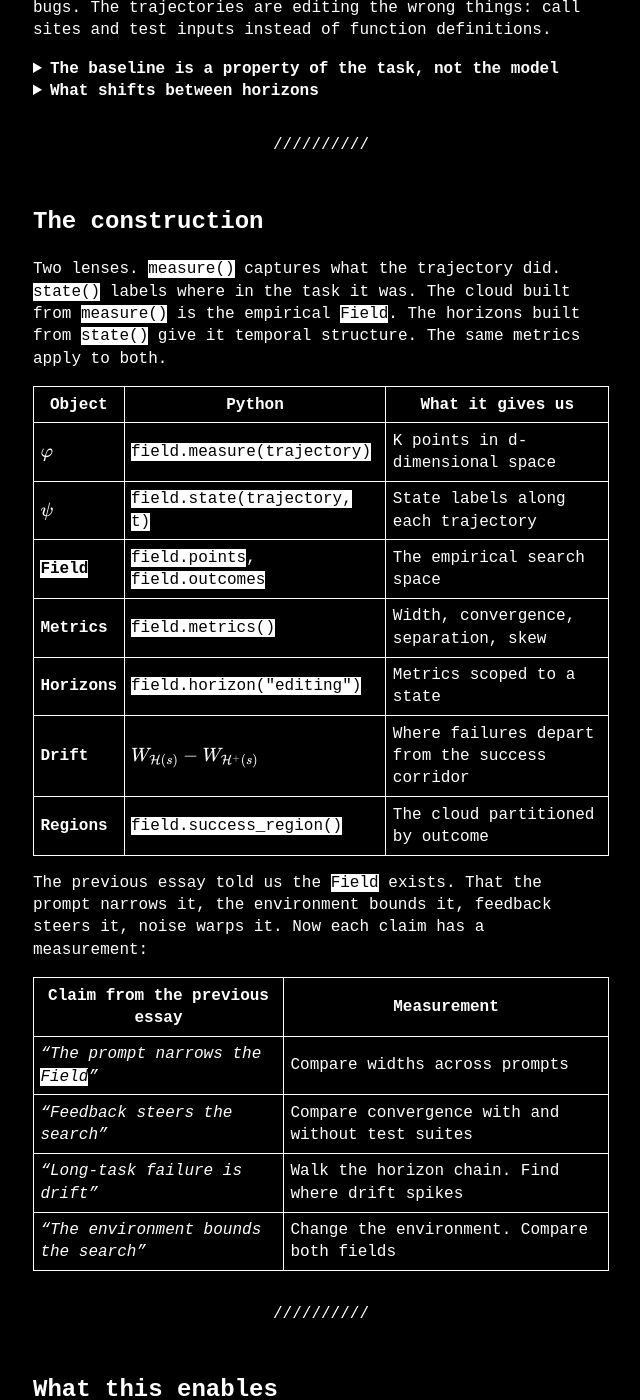
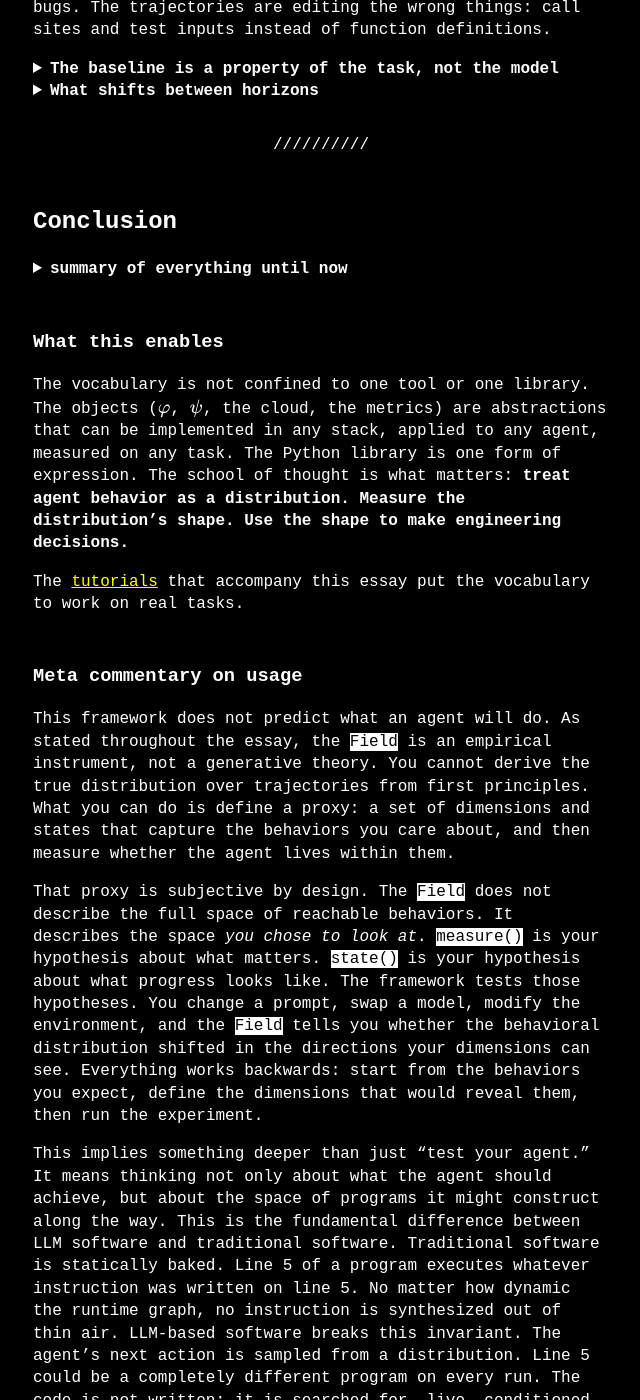
Before and after one commit to technoyoda/technoyoda.github.io, a Jekyll site: the page built from _posts/2026-02-28-agent-science.md, in a window 1280 px wide and 1400 px high, scrolled down 20465 px. Shown: the whole window, without its empty margins (319-959 px from the left). Built offline with Jekyll 4.4.1, drawn with Linux system fonts in a browser that asks for light colours; some of the changed text lies outside the part shown.

Commit message:
refactor order of things.

```diff
--- a/_posts/2026-02-28-agent-science.md
+++ b/_posts/2026-02-28-agent-science.md
@@ -731,9 +731,12 @@
 
 ---
 
-## The construction
+## Conclusion
 
-Two lenses. `measure()` captures what the trajectory did. `state()` labels where in the task it was. The cloud built from `measure()` is the empirical `Field`. The horizons built from `state()` give it temporal structure. The same metrics apply to both.
+<details markdown="1">
+<summary><b>summary of everything until now</b></summary>
+
+The construction rests on two lenses over the same trajectory. `measure()` projects *what the agent did* into a point cloud — the empirical `Field`. `state()` labels *where in the task* each step falls, slicing that cloud into horizons. One gives shape, the other gives temporal structure. Every metric (width, convergence, separation, skew) works on both.
 
 | Object | Python | What it gives us |
 |--------|--------|------------------|
@@ -745,6 +748,15 @@
 | **Drift** | $W_{\mathcal{H}(s)} - W_{\mathcal{H}^+(s)}$ | Where failures depart from the success corridor |
 | **Regions** | `field.success_region()` | The cloud partitioned by outcome |
 
+
+The metrics:
+- **Width** — is the measured behavior constrained or scattered across the dimensions you defined?
+- **Convergence** — are outcomes consistent within the behavioral space you chose to measure?
+- **Separation** — along which measured dimensions do successful and failing trajectories differ?
+- **Skew** — on a given dimension, does doing more correlate with success or failure?
+- **Horizons** — at which state does the measured behavioral variation change?
+- **Drift** — at which state do failing trajectories diverge from the success corridor within your `Field`?
+
 The previous essay told us the `Field` exists. That the prompt narrows it, the environment bounds it, feedback steers it, noise warps it. Now each claim has a measurement:
 
 | Claim from the previous essay | Measurement |
@@ -754,24 +766,16 @@
 | *"Long-task failure is drift"* | Walk the horizon chain. Find where drift spikes |
 | *"The environment bounds the search"* | Change the environment. Compare both fields |
 
----
+</details>
 
-## What this enables
+### What this enables
 
-This vocabulary is not confined to one tool or one library. The objects ($\varphi$, $\psi$, the cloud, the metrics) are abstractions that can be implemented in any stack, applied to any agent, measured on any task. The Python library is one form of expression. The school of thought is what matters: **treat agent behavior as a distribution. Measure the distribution's shape. Use the shape to make engineering decisions.**
+The vocabulary is not confined to one tool or one library. The objects ($\varphi$, $\psi$, the cloud, the metrics) are abstractions that can be implemented in any stack, applied to any agent, measured on any task. The Python library is one form of expression. The school of thought is what matters: **treat agent behavior as a distribution. Measure the distribution's shape. Use the shape to make engineering decisions.**
 
 The [tutorials](https://github.com/technoyoda/aft/tree/master/tutorials) that accompany this essay put the vocabulary to work on real tasks.
 
-The vocabulary:
 
-- **Width** — is the measured behavior constrained or scattered across the dimensions you defined?
-- **Convergence** — are outcomes consistent within the behavioral space you chose to measure?
-- **Separation** — along which measured dimensions do successful and failing trajectories differ?
-- **Skew** — on a given dimension, does doing more correlate with success or failure?
-- **Horizons** — at which state does the measured behavioral variation change?
-- **Drift** — at which state do failing trajectories diverge from the success corridor within your `Field`?
-
-## Meta commentary on usage
+### Meta commentary on usage
 
 This framework does not predict what an agent will do. As stated throughout the essay, the `Field` is an empirical instrument, not a generative theory. You cannot derive the true distribution over trajectories from first principles. What you can do is define a proxy: a set of dimensions and states that capture the behaviors you care about, and then measure whether the agent lives within them.
 
```
